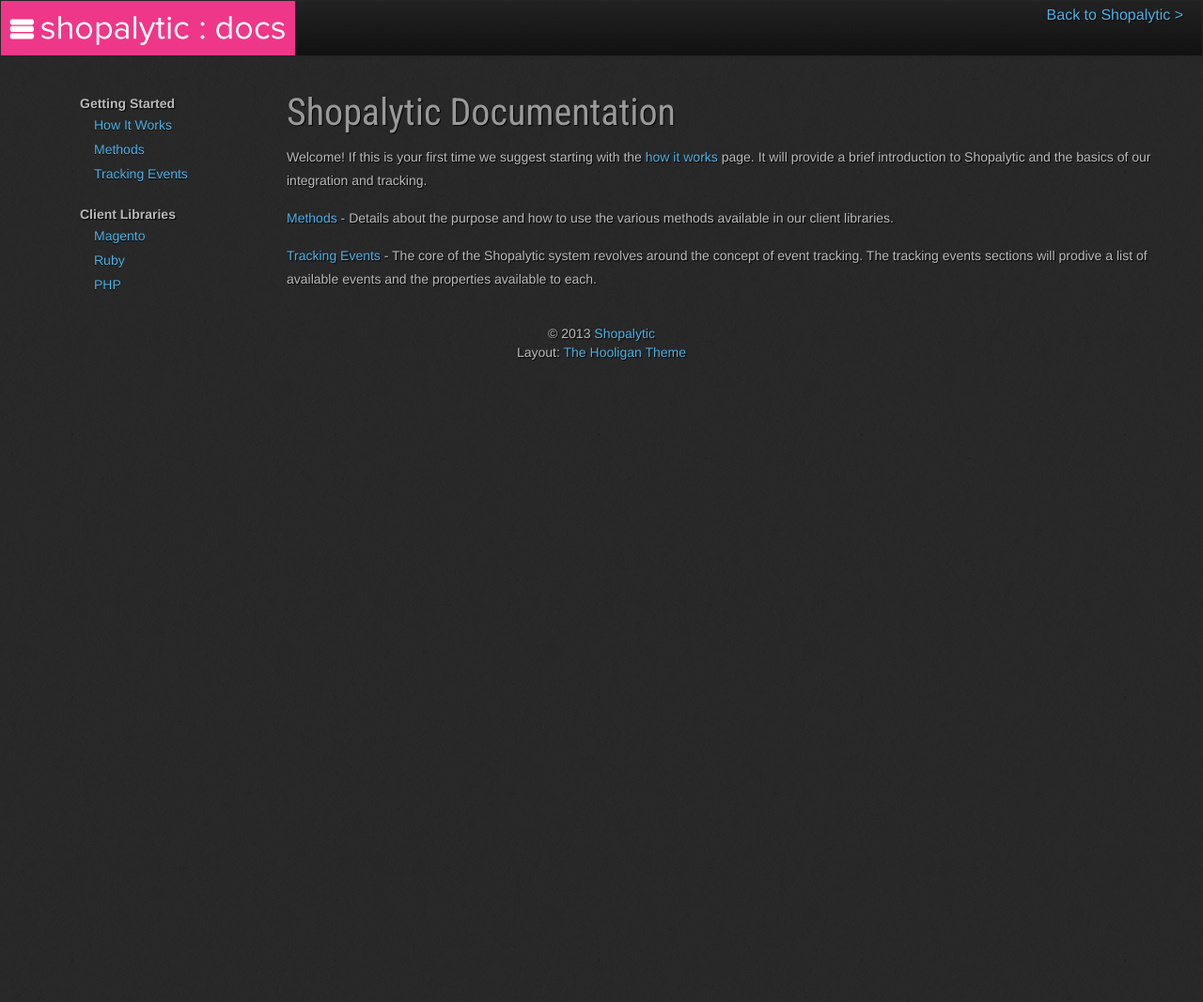
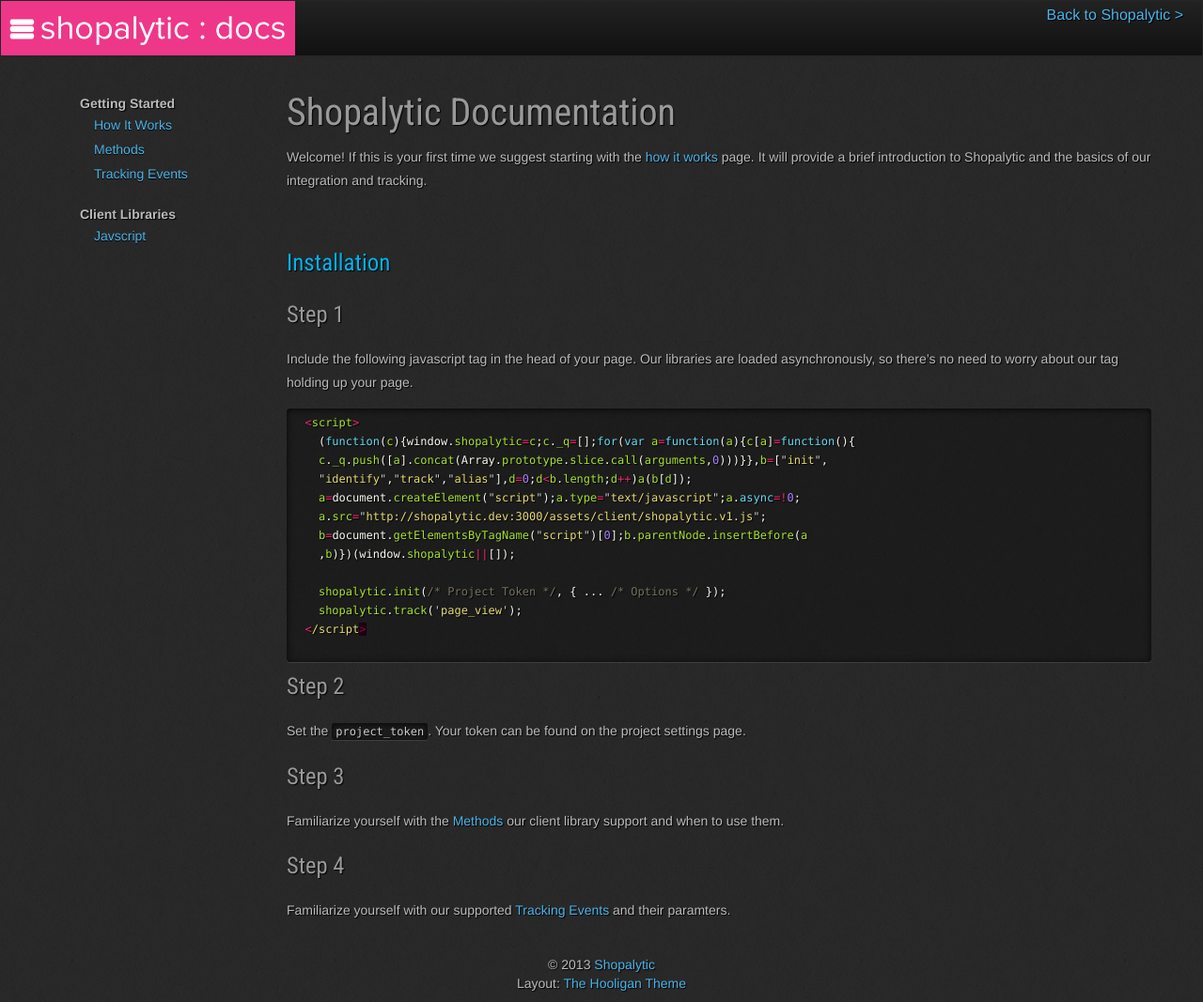
Before and after one commit to Shopalytic/docs, a Jekyll site: the page built from index.md, in a window 1280 px wide. Shown: the whole page at 94% size. Built offline with Jekyll 4.4.1, drawn with Linux system fonts in a browser that asks for light colours; nearby versions of some CDN libraries; Markdown is read by kramdown in place of the engine named in the settings; before the commit the page ends 900 px from its top, so only the background shows below that.

Commit message:
Lots of updates to content

````diff
--- a/_includes/side_bar.md
+++ b/_includes/side_bar.md
@@ -1,8 +1,8 @@
 <div id="side_bar" class="span3 affix" data-spy="affix" data-offset-top="75">
   <strong>Getting Started</strong>
   <ul class="nav nav-list">
-    <li><a href="how_it_works.html">How It Works</a></li>
-    <li><a href="methods.html">Methods</a></li>
+    <li><a href="/how_it_works.html">How It Works</a></li>
+    <li><a href="/methods.html">Methods</a></li>
     {% if page.url != '/events.html' %}
       <li><a href="/events.html">Tracking Events</a></li>
     {% endif %}
@@ -20,9 +20,12 @@
 
   <strong>Client Libraries</strong>
   <ul class="nav nav-list">
+    <li><a href="/clients/javascript.html">Javscript</a></li>
+    <!---
     <li><a href="/lib/magento.html">Magento</a></li>
     <li><a href="/lib/ruby.html">Ruby</a></li>
     <li><a href="/lib/php.html">PHP</a></li>
+    --->
   </ul>
 
   <br />
--- a/_layouts/layout.html
+++ b/_layouts/layout.html
@@ -1,4 +1,4 @@
-{% assign ASSET_PATH = site.url | append:'/assets/' %}
+{% assign ASSET_PATH = site.url | append:'/assets' %}
 <!DOCTYPE html>
 <html lang="en">
   <head>
@@ -53,7 +53,19 @@
     </div> <!-- /container -->
 
     <script src="//ajax.googleapis.com/ajax/libs/jquery/1.7.2/jquery.min.js"></script>
-    <script>window.jQuery || document.write('<script src="assets/js/jquery.min.js"><\/script>')</script>
-    <script src="assets/bootstrap/js/bootstrap.min.js"></script>
+    <script>window.jQuery || document.write('<script src="{{ ASSET_PATH }}/js/jquery.min.js"><\/script>')</script>
+    <script src="{{ ASSET_PATH }}/bootstrap/js/bootstrap.min.js"></script>
+
+    <script>
+      (function(i,s,o,g,r,a,m){i['GoogleAnalyticsObject']=r;i[r]=i[r]||function(){
+      (i[r].q=i[r].q||[]).push(arguments)},i[r].l=1*new Date();a=s.createElement(o),
+      m=s.getElementsByTagName(o)[0];a.async=1;a.src=g;m.parentNode.insertBefore(a,m)
+      })(window,document,'script','//www.google-analytics.com/analytics.js','ga');
+
+      ga('create', 'UA-40587227-3', 'shopalytic.com');
+      ga('send', 'pageview');
+
+    </script>
+
   </body>
 </html>
--- a/assets/css/style.css
+++ b/assets/css/style.css
@@ -20,6 +20,11 @@
   font-family: 'Roboto Condensed', sans-serif;
 }
 
+h4 [class^="icon-"], h4 [class*=" icon-"] {
+    vertical-align: baseline;
+    margin-left: 2px;
+}
+
 a {
   color: #4cb4e8;
   -webkit-transition: all 0.3s;
@@ -38,7 +43,7 @@
   color: #999999;
 }
 
-h1, h2 {
+h1, h2, h3, h4 {
   margin: 0 0 15px;
 }
 
@@ -51,6 +56,21 @@
   margin-top: 40px;
   color: #00B3EC;
 }
+
+h2 {
+  font-size: 25px;
+  margin-top: 40px;
+  color: #00B3EC;
+}
+
+h4 {
+  font-size: 18px;
+  margin-top: 20px;
+  color: #BBBBBB;
+}
+
+h4 a { color: #BBBBBB; }
+h4 a:hover { color: #a3a3a3; }
 
 pre, code {
   color: #ccc;
--- a/index.md
+++ b/index.md
@@ -6,6 +6,32 @@
 
 Welcome! If this is your first time we suggest starting with the [how it works](how_it_works.html) page. It will provide a brief introduction to Shopalytic and the basics of our integration and tracking.
 
-[Methods](methods.html) - Details about the purpose and how to use the various methods available in our client libraries.
+<h2>Installation</h2>
 
-[Tracking Events](events.html) - The core of the Shopalytic system revolves around the concept of event tracking. The tracking events sections will prodive a list of available events and the properties available to each.
+<h3>Step 1</h3>
+Include the following javascript tag in the head of your page. Our libraries are loaded asynchronously, so there's no need to worry about our tag holding up your page.
+
+```javascript
+  <script>
+    (function(c){window.shopalytic=c;c._q=[];for(var a=function(a){c[a]=function(){
+    c._q.push([a].concat(Array.prototype.slice.call(arguments,0)))}},b=["init",
+    "identify","track","alias"],d=0;d<b.length;d++)a(b[d]);
+    a=document.createElement("script");a.type="text/javascript";a.async=!0;
+    a.src="http://shopalytic.dev:3000/assets/client/shopalytic.v1.js";
+    b=document.getElementsByTagName("script")[0];b.parentNode.insertBefore(a
+    ,b)})(window.shopalytic||[]);
+
+    shopalytic.init(/* Project Token */, { ... /* Options */ });
+    shopalytic.track('page_view');
+  </script>
+
+```
+
+<h3>Step 2</h3>
+Set the `project_token`. Your token can be found on the project settings page.
+
+<h3>Step 3</h3>
+Familiarize yourself with the [Methods](/methods.html) our client library support and when to use them.
+
+<h3>Step 4</h3>
+Familiarize yourself with our supported [Tracking Events](/events.html) and their paramters.
````
Also changed, not shown: _includes/events.md (+19 -13 lines), javascript.md (added, +210 -0 lines), methods.md (+18 -3 lines).
